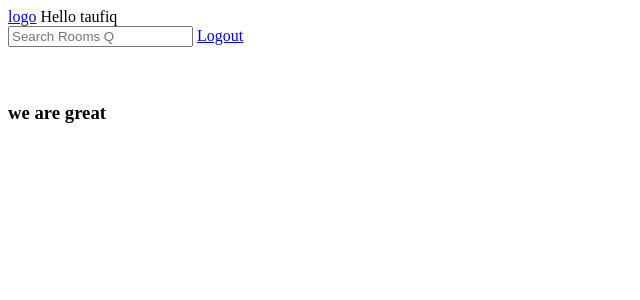
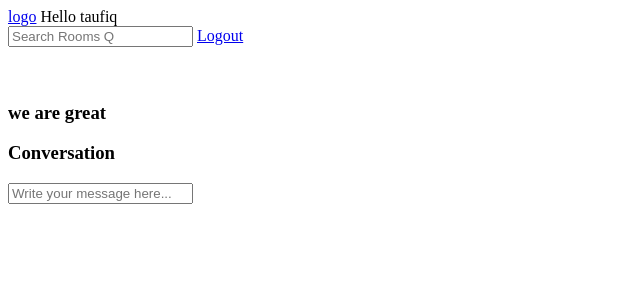
Before and after one commit to toffee-k21/synapse, a Django app: page /room/4/ in a window 1280 px wide. Shown: the top 300 px of the page, without its empty margins (0-640 px from the left). Run offline with Django 4.2, Linux system fonts and the light colour scheme; a user stored in the database is signed in; data comes from the database, SQL or seed files in the repository.

Commit message:
message section

```diff
--- a/base/models.py
+++ b/base/models.py
@@ -26,7 +26,7 @@ class Room(models.Model):
 class Message(models.Model):
     user = models.ForeignKey(User, on_delete=models.CASCADE)
     body = models.TextField()
-    room = models.ForeignKey(Room, on_delete=models.CASCADE)
+    room = models.ForeignKey(Room, related_name='messages', on_delete=models.CASCADE)
     updated = models.DateTimeField(auto_now= True)
     created = models.DateTimeField(auto_now_add= True)
 
--- a/base/templates/base/room.html
+++ b/base/templates/base/room.html
@@ -3,5 +3,25 @@
 {% block content %}
 
         <h3>{{ room.name }}</h3>
+        <h3>{{ room.description }}</h3>
+        <div class="comment-wrapper">
+                <h3>Conversation</h3>
+                {% for message in messages %}
+                <div>
+                <small>@{{message.user}}</small>
+                <div>{{message.body}}</div>
+                <small>{{message.created|timesince}} ago</small>
+                </div>
+                {% endfor %}
+        </div>
+
+        {% if request.user.is_authenticated %}
+        <div>
+                <form method="POST" action="">
+                        {% csrf_token %}
+                        <input type="text" name="body" placeholder="Write your message here..." />
+                </form>
+         </div>
+         {% endif %}
 
 {% endblock %}
--- a/base/views.py
+++ b/base/views.py
@@ -1,7 +1,7 @@
 from django.shortcuts import render, redirect
 from django.http import HttpResponse
 from django.db.models import Q
-from .models import Room, Topic
+from .models import Room, Topic, Message
 from .forms import RoomForm
 from django.contrib import messages
 from django.contrib.auth.models import User
@@ -66,7 +66,16 @@ def home(request):
 
 def room(request,pk):
     room = Room.objects.get(id=pk)
-    return render(request,'base/room.html', {'room' : room})
+    messages = room.messages.all().order_by('-created')
+
+    if request.method == 'POST':
+        messages = Message.objects.create(
+            user = request.user,
+            room = room,
+            body = request.POST.get('body')
+        )
+        return redirect('room', pk=room.id)
+    return render(request,'base/room.html', {'room' : room, 'messages':messages})
 
 @login_required(login_url='/login')
 def createRoom(request):
```
